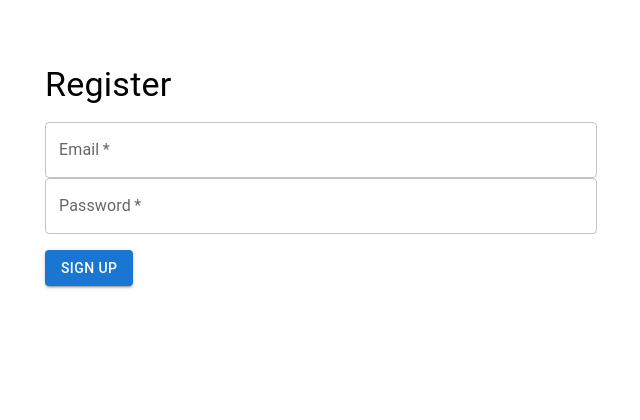
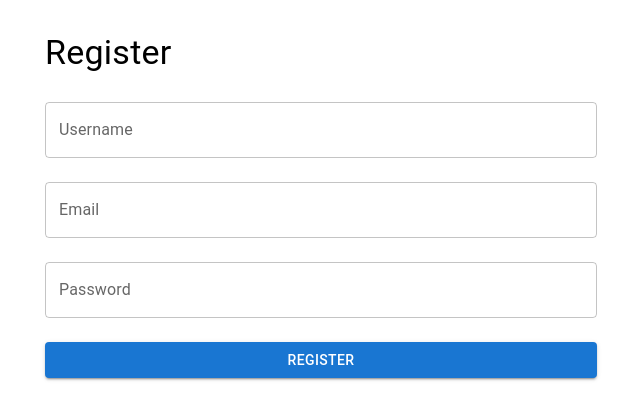
Before and after one commit to MatasZos/Assignment-1, a Next.js app: page /register in a window 1280 px wide. Shown: the top 420 px of the page, without its empty margins (319-959 px from the left). Built offline with nearby package versions, Linux system fonts and the light colour scheme.

Commit message:
test login and register examples

```diff
--- a/src/app/api/login/route.js
+++ b/src/app/api/login/route.js
@@ -1,15 +1,40 @@
-export async function GET(req, res) {
-  // Make a note we are on
-  // the api. This goes to the console.
-  console.log("in the api page")
-  // get the values
-  // that were sent across to us.
-  const { searchParams } = new URL(req.url)
-  const email = searchParams.get('email')
-  const pass = searchParams.get('pass')
-  console.log(email);
-  console.log(pass);
-  // database call goes here
-  // at the end of the process we need to send something back.
-  return Response.json({ "data":"valid" })
+import { MongoClient } from 'mongodb';
+import bcrypt from 'bcrypt';
+
+export async function POST(req) {
+  const uri = process.env.MONGO_URL;
+  const client = new MongoClient(uri);
+
+  try {
+    const body = await req.json();
+    const { email, password } = body;
+
+    if (!email || !password) {
+      return Response.json({ error: 'Missing fields' }, { status: 400 });
+    }
+
+    await client.connect();
+    const db = client.db('app');
+    const users = db.collection('Users');
+
+    // Find user by email
+    const user = await users.findOne({ email });
+    if (!user) {
+      return Response.json({ error: 'User not found' }, { status: 401 });
+    }
+
+    // Compare password
+    const match = await bcrypt.compare(password, user.password);
+    if (!match) {
+      return Response.json({ error: 'Invalid password' }, { status: 401 });
+    }
+
+    // Success
+    return Response.json({ success: true, userId: user._id });
+  } catch (err) {
+    console.error('Error logging in:', err);
+    return Response.json({ error: 'Failed to login' }, { status: 500 });
+  } finally {
+    await client.close();
+  }
 }
--- a/src/app/api/register/route.js
+++ b/src/app/api/register/route.js
@@ -0,0 +1,44 @@
+import { MongoClient } from 'mongodb';
+import bcrypt from 'bcrypt';
+
+export async function POST(req) {
+  const uri = process.env.MONGO_URL;
+  const client = new MongoClient(uri);
+
+  try {
+    const body = await req.json();
+    const { username, email, password } = body;
+
+    if (!username || !email || !password) {
+      return Response.json({ error: 'Missing fields' }, { status: 400 });
+    }
+
+    await client.connect();
+    const db = client.db('app');
+    const users = db.collection('Users');
+
+    // Check if user already exists
+    const existing = await users.findOne({ email });
+    if (existing) {
+      return Response.json({ error: 'User already exists' }, { status: 400 });
+    }
+
+    // Hash password
+    const hashedPassword = await bcrypt.hash(password, 10);
+
+    // Insert new user
+    const result = await users.insertOne({
+      username,
+      email,
+      password: hashedPassword,
+      createdAt: new Date(),
+    });
+
+    return Response.json({ success: true, userId: result.insertedId });
+  } catch (err) {
+    console.error('Error registering user:', err);
+    return Response.json({ error: 'Failed to register' }, { status: 500 });
+  } finally {
+    await client.close();
+  }
+}
--- a/src/app/register/page.js
+++ b/src/app/register/page.js
@@ -1,23 +1,78 @@
 'use client';
-import React from 'react';
-import Container from '@mui/material/Container';
-import Typography from '@mui/material/Typography';
-import Box from '@mui/material/Box';
-import TextField from '@mui/material/TextField';
-import Button from '@mui/material/Button';
+import React, { useState } from 'react';
+import { Container, Box, TextField, Button, Typography } from '@mui/material';
+import { useRouter } from 'next/navigation';
 
 export default function RegisterPage() {
+  const [form, setForm] = useState({ username: '', email: '', password: '' });
+  const [message, setMessage] = useState('');
+  const router = useRouter();
+
+  const handleChange = (e) => {
+    setForm({ ...form, [e.target.name]: e.target.value });
+  };
+
+  const handleSubmit = async (e) => {
+    e.preventDefault();
+    setMessage('Registering...');
+
+    const res = await fetch('/api/register', {
+      method: 'POST',
+      headers: { 'Content-Type': 'application/json' },
+      body: JSON.stringify(form),
+    });
+
+    const data = await res.json();
+    if (data.success) {
+      setMessage('Registration successful! Redirecting to login...');
+      setTimeout(() => router.push('/login'), 1500); // redirect after 1.5s
+    } else {
+      setMessage(data.error || 'Registration failed');
+    }
+  };
+
   return (
     <Container maxWidth="sm">
-      <Box sx={{ mt: 8, display: 'flex', flexDirection: 'column', gap: 2 }}>
-        <Typography variant="h4">Register</Typography>
-        <form>
-          <TextField label="Email" name="email" fullWidth required />
-          <TextField label="Password" name="password" type="password" fullWidth required />
-          <Button variant="contained" sx={{ mt: 2 }} type="submit">
-            Sign Up
+      <Box sx={{ mt: 4 }}>
+        <Typography variant="h4" gutterBottom>
+          Register
+        </Typography>
+        <form onSubmit={handleSubmit}>
+          <TextField
+            label="Username"
+            name="username"
+            fullWidth
+            margin="normal"
+            value={form.username}
+            onChange={handleChange}
+          />
+          <TextField
+            label="Email"
+            name="email"
+            type="email"
+            fullWidth
+            margin="normal"
+            value={form.email}
+            onChange={handleChange}
+          />
+          <TextField
+            label="Password"
+            name="password"
+            type="password"
+            fullWidth
+            margin="normal"
+            value={form.password}
+            onChange={handleChange}
+          />
+          <Button type="submit" variant="contained" color="primary" fullWidth sx={{ mt: 2 }}>
+            Register
           </Button>
         </form>
+        {message && (
+          <Typography sx={{ mt: 2 }} color="secondary">
+            {message}
+          </Typography>
+        )}
       </Box>
     </Container>
   );
```
Also changed, not shown: src/app/login/page.js (+70 -13 lines).
